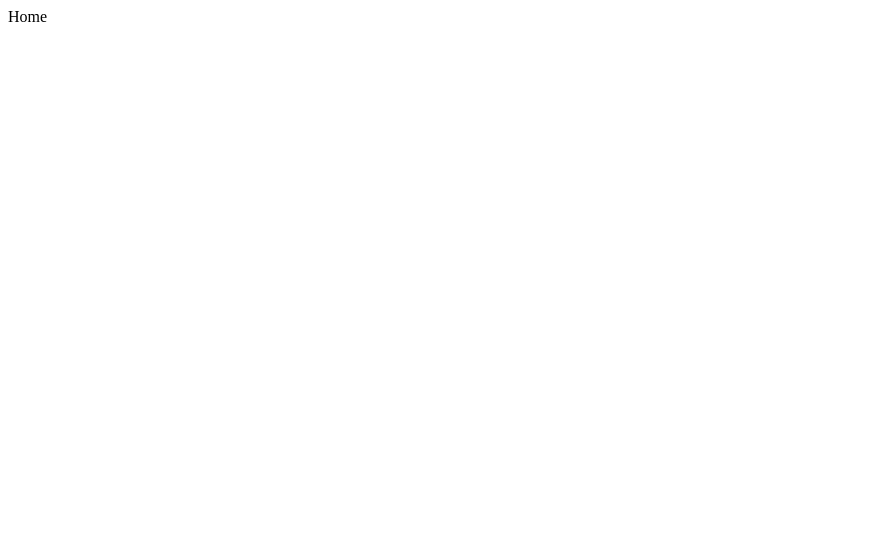
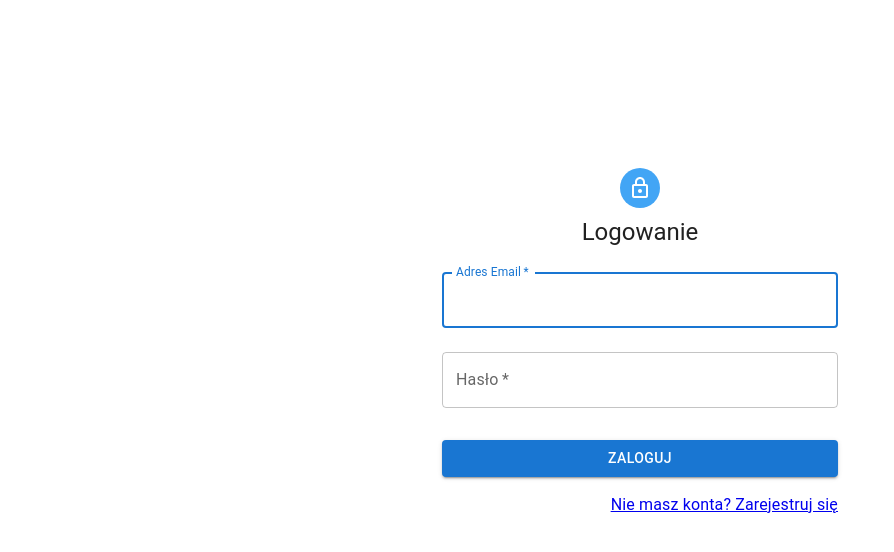
Before and after one commit to Jumpersky77/Praktyki, a React (Create React App) app in the folder AppPraktyki-main/: page / in a window 1280 px wide. Shown: the top 552 px of the page, without its empty margins (0-894 px from the left). Built offline with nearby package versions, Linux system fonts and the light colour scheme.

Commit message:
changed landing page to login

```diff
--- a/AppPraktyki-main/package.json
+++ b/AppPraktyki-main/package.json
@@ -17,7 +17,7 @@
     "react": "^18.2.0",
     "react-dom": "^18.2.0",
     "react-router-dom": "^6.22.3",
-    "react-scripts": "5.0.1",
+    "react-scripts": "^5.0.1",
     "typescript": "^4.9.5",
     "web-vitals": "^2.1.4"
   },
--- a/AppPraktyki-main/src/App.tsx
+++ b/AppPraktyki-main/src/App.tsx
@@ -2,14 +2,11 @@ import React from "react";
 import { Routes, Route } from "react-router-dom";
 import Login from "./pages/Login";
 import Register from "./pages/Register";
-import Home from "./pages/Home";
 function App() {
   return (
   <>
     <Routes>
-      <Route path="/" element={<Home />} />
-
-      <Route path="/login" element={<Login />} /> |
+      <Route path="/" element={<Login />} /> |
 
       <Route path="/register" element={<Register />} />
     </Routes>
--- a/AppPraktyki-main/src/pages/Home.tsx
+++ /dev/null
@@ -1,8 +0,0 @@
-import React from "react";
-
-const Home = () =>{
-    return (
-        <div>Home</div>
-    )
-}
-export default Home
--- a/AppPraktyki-main/src/pages/Register.tsx
+++ b/AppPraktyki-main/src/pages/Register.tsx
@@ -84,7 +84,7 @@ import {
               </Button>
               <Grid container justifyContent="flex-end">
                 <Grid item>
-                  <Link to="/login">Masz już konto? Zaloguj się</Link>
+                  <Link to="/">Masz już konto? Zaloguj się</Link>
                 </Grid>
               </Grid>
             </Box>
```
Also changed, not shown: 1 other file (tests, documents, lock files or other folders).
